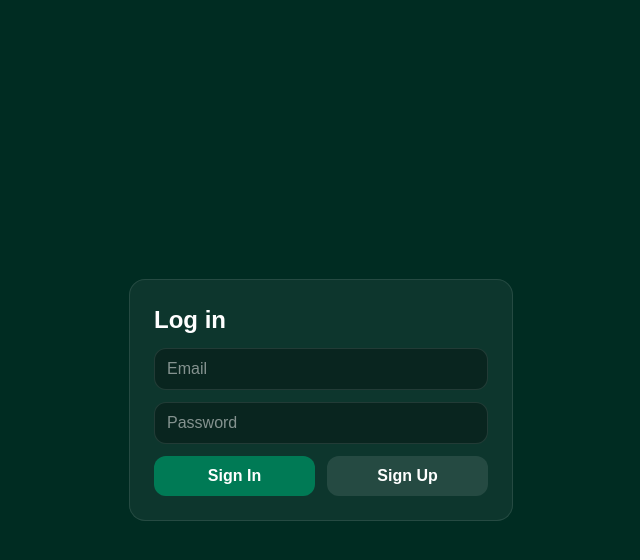
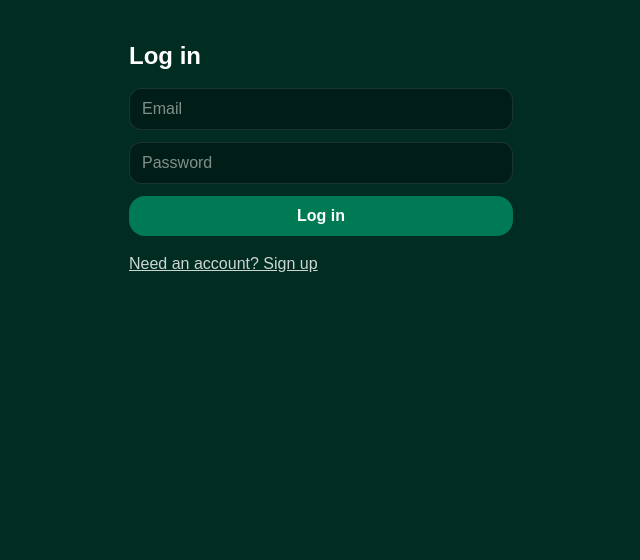
Before and after one commit to BradyF0126/all-in-or-fold, a Next.js app: page /login in a window 1280 px wide. Shown: the top 560 px of the page, without its empty margins (319-959 px from the left). Built offline with nearby package versions, Linux system fonts and the light colour scheme; no server answers.

Commit message:
Refactor login page with improved state management

```diff
--- a/src/app/login/page.tsx
+++ b/src/app/login/page.tsx
@@ -1,60 +1,83 @@
 "use client";
 
-import { useState } from "react";
+import { useEffect, useState } from "react";
 import { supabase } from "@/lib/supabaseClient";
 import { useRouter } from "next/navigation";
 
 export default function LoginPage() {
   const router = useRouter();
   const [email, setEmail] = useState("");
-  const [pw, setPw] = useState("");
-  const [msg, setMsg] = useState("");
+  const [password, setPassword] = useState("");
+  const [mode, setMode] = useState<"login" | "signup">("login");
+  const [error, setError] = useState<string>("");
 
-  async function signUp() {
-    setMsg("");
-    const { error } = await supabase.auth.signUp({ email, password: pw });
-    if (error) return setMsg(error.message);
-    setMsg("Check your email to confirm (if confirmations are on).");
-  }
+  useEffect(() => {
+    // If already logged in, bounce to home
+    supabase.auth.getSession().then(({ data }) => {
+      if (data.session) router.push("/");
+    });
+  }, [router]);
 
-  async function signIn() {
-    setMsg("");
-    const { error } = await supabase.auth.signInWithPassword({ email, password: pw });
-    if (error) return setMsg(error.message);
+  async function onSubmit(e: React.FormEvent) {
+    e.preventDefault();
+    setError("");
+
+    const fn =
+      mode === "login"
+        ? supabase.auth.signInWithPassword
+        : supabase.auth.signUp;
+
+    const { error } = await fn({ email, password });
+    if (error) return setError(error.message);
+
     router.push("/");
   }
 
   return (
-    <main className="min-h-screen bg-emerald-950 text-white flex items-center justify-center px-4">
-      <div className="w-full max-w-sm space-y-3 bg-white/5 p-6 rounded-2xl border border-white/10">
-        <h1 className="text-2xl font-extrabold">Log in</h1>
+    <main className="min-h-screen bg-emerald-950 text-white px-6 py-10">
+      <div className="mx-auto max-w-sm space-y-4">
+        <h1 className="text-2xl font-extrabold">
+          {mode === "login" ? "Log in" : "Create account"}
+        </h1>
 
+        <form onSubmit={onSubmit} className="space-y-3">
           <input
             className="w-full rounded-xl bg-black/30 border border-white/10 px-3 py-2"
             placeholder="Email"
             value={email}
             onChange={(e) => setEmail(e.target.value)}
-          autoComplete="email"
+            type="email"
+            required
           />
           <input
             className="w-full rounded-xl bg-black/30 border border-white/10 px-3 py-2"
             placeholder="Password"
+            value={password}
+            onChange={(e) => setPassword(e.target.value)}
             type="password"
-          value={pw}
-          onChange={(e) => setPw(e.target.value)}
-          autoComplete="current-password"
+            required
           />
 
-        {msg && <div className="text-white/80 text-sm">{msg}</div>}
+          {error ? (
+            <div className="text-red-300 text-sm">{error}</div>
+          ) : null}
 
-        <div className="grid grid-cols-2 gap-3">
-          <button onClick={signIn} className="rounded-xl bg-emerald-700 py-2 font-bold">
-            Sign In
+          <button
+            className="w-full rounded-2xl bg-emerald-700 py-2 font-bold"
+            type="submit"
+          >
+            {mode === "login" ? "Log in" : "Sign up"}
           </button>
-          <button onClick={signUp} className="rounded-xl bg-white/10 py-2 font-bold">
-            Sign Up
+        </form>
+
+        <button
+          className="underline text-white/80"
+          onClick={() => setMode(mode === "login" ? "signup" : "login")}
+        >
+          {mode === "login"
+            ? "Need an account? Sign up"
+            : "Already have an account? Log in"}
         </button>
-        </div>
       </div>
     </main>
   );
```
Lines whose indentation alone changed are shown as unchanged.
